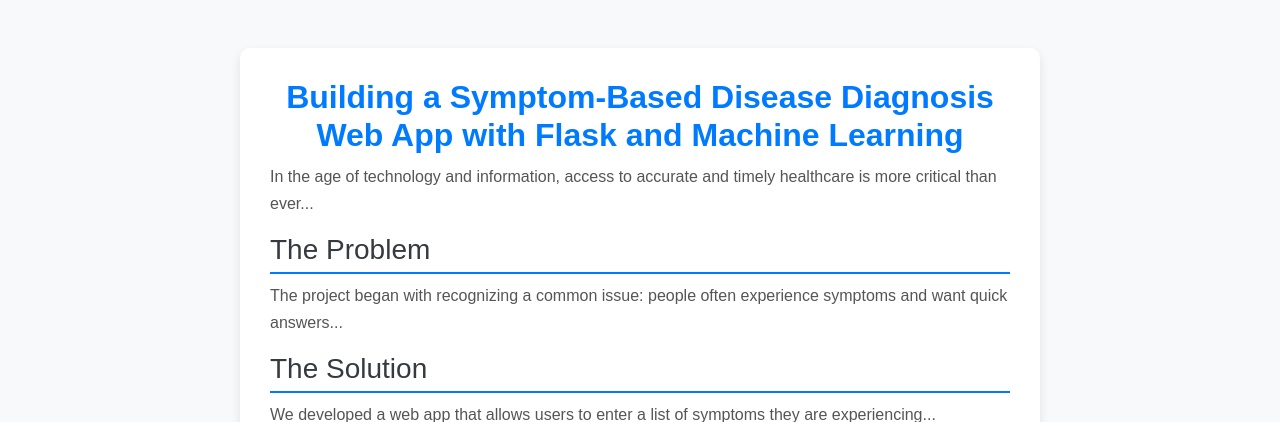
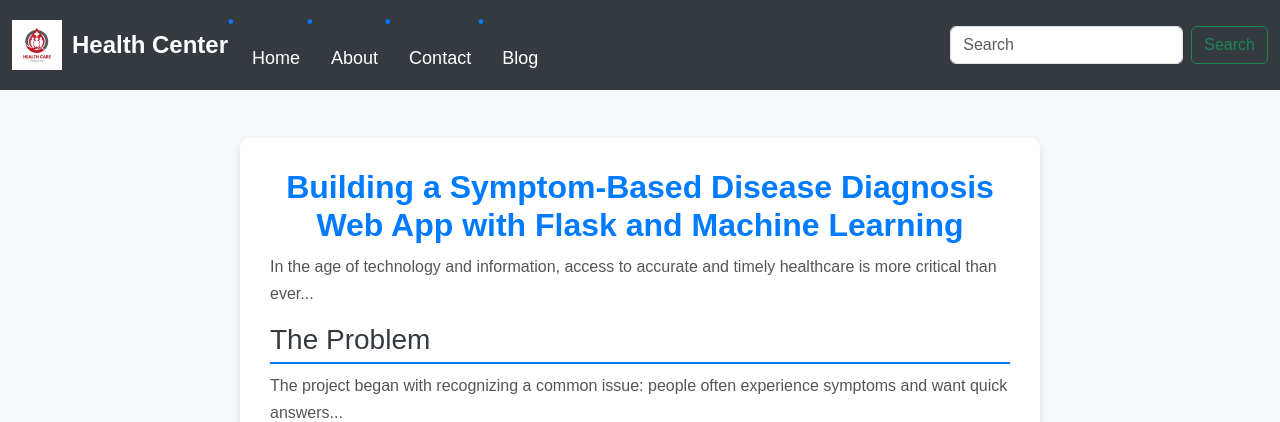
Before and after one commit to LakshayTandon02/Medical-System, a Flask app: page /blog in a window 1280 px wide. Shown: the top 422 px of the page. Run offline with Flask 3, Linux system fonts and the light colour scheme; parts of the project's set-up code (start-up, migrations or seed data) failed here and were passed over.

Commit message:
Changes updates

```diff
--- a/templates/blog.html
+++ b/templates/blog.html
@@ -58,9 +58,56 @@
         .btn-custom:hover {
             background-color: #0056b3;
         }
+        /* Navbar Styling */
+        .navbar {
+            background: #343a40 !important;
+        }
+        .navbar-brand {
+            font-weight: bold;
+            font-size: 24px;
+        }
+        .nav-link {
+            color: white !important;
+            font-size: 18px;
+            margin-right: 15px;
+            transition: 0.3s;
+        }
+        .nav-link:hover {
+            text-decoration: underline;
+        }
+        .myimg {
+            height: 50px;
+            width: auto;
+            margin-right: 10px;
+        }
     </style>
 </head>
 <body>
+<!-- Navbar -->
+    <nav class="navbar navbar-expand-lg navbar-dark bg-dark">
+        <div class="container-fluid">
+            <div class="logo">
+                <img class="myimg" src="{{ url_for('static', filename='img.png') }}" alt="Health Center Logo">
+            </div>
+            <a class="navbar-brand" href="/">Health Center</a>
+            <button class="navbar-toggler" type="button" data-bs-toggle="collapse" data-bs-target="#navbarSupportedContent">
+                <span class="navbar-toggler-icon"></span>
+            </button>
+            <div class="collapse navbar-collapse" id="navbarSupportedContent">
+                <ul class="navbar-nav me-auto mb-2 mb-lg-0">
+                    <li class="nav-item"><a class="nav-link active" href="/">Home</a></li>
+                    <li class="nav-item"><a class="nav-link" href="/about">About</a></li>
+                    <li class="nav-item"><a class="nav-link" href="/contact">Contact</a></li>
+<!--                    <li class="nav-item"><a class="nav-link" href="/developer">Developer</a></li>-->
+                    <li class="nav-item"><a class="nav-link" href="/blog">Blog</a></li>
+                </ul>
+                <form class="d-flex">
+                    <input class="form-control me-2" type="search" placeholder="Search">
+                    <button class="btn btn-outline-success" type="submit">Search</button>
+                </form>
+            </div>
+        </div>
+    </nav>
 
     <div class="container my-5">
         <h2>Building a Symptom-Based Disease Diagnosis Web App with Flask and Machine Learning</h2>
```
Also changed, not shown: templates/index.html (+33 -23 lines).
